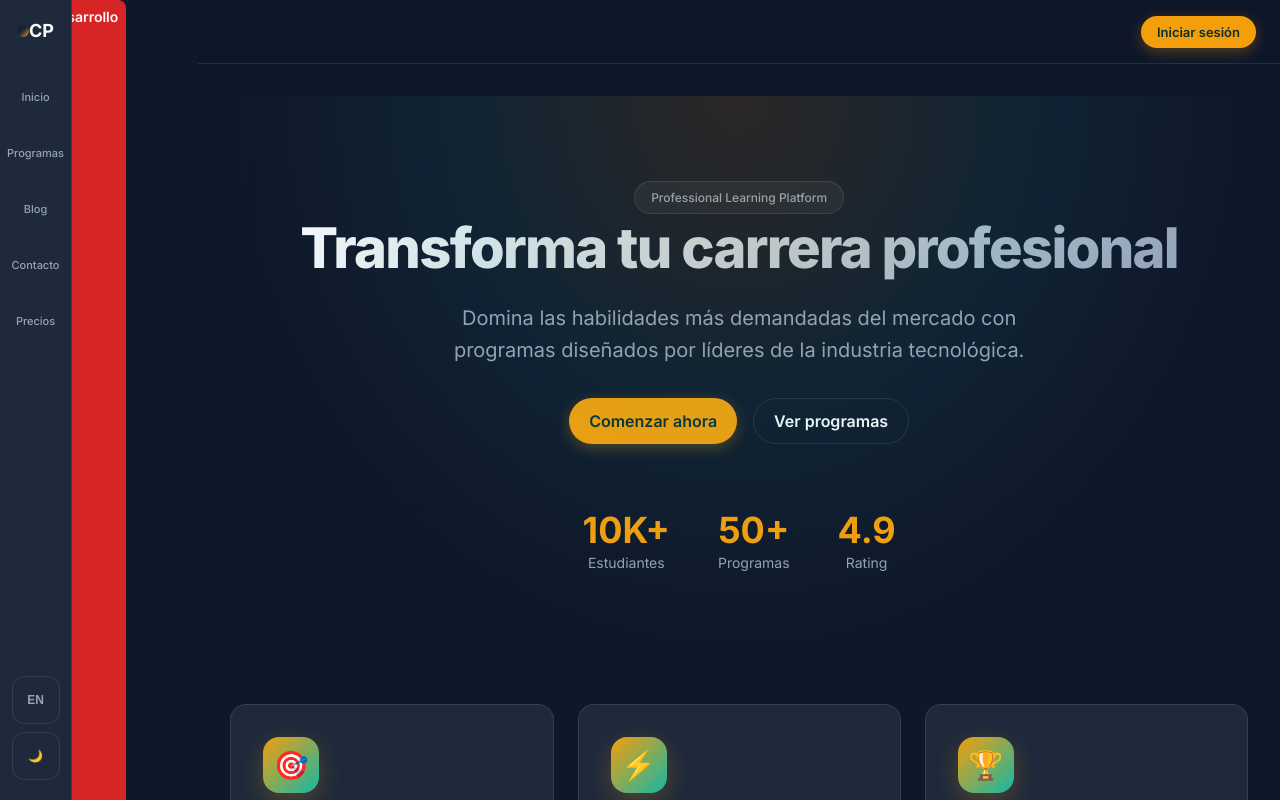
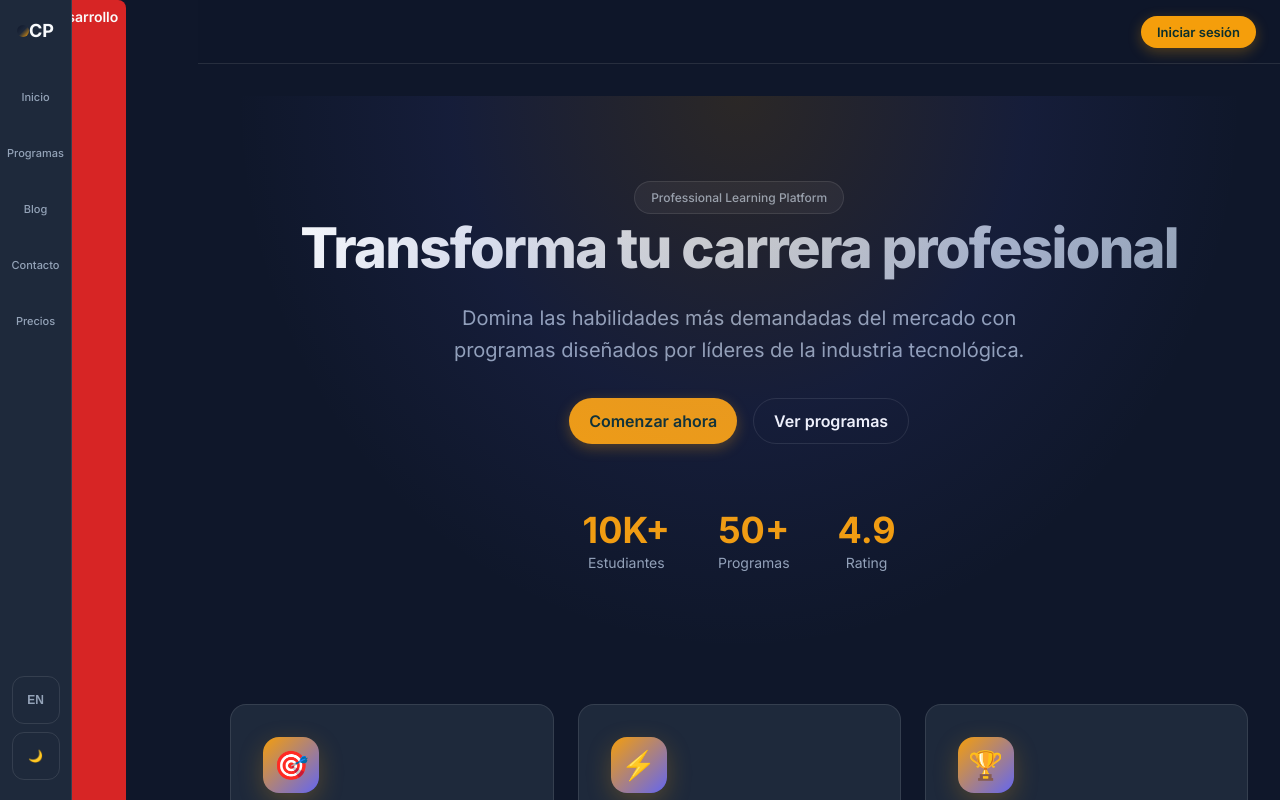
Before and after one commit to jashito/Courses_Platform, a Next.js app: page / in a window 1280 px wide. Shown: the top 800 px of the page. Built offline with nearby package versions, Linux system fonts and the light colour scheme.

Commit message:
Cambiar accent de teal a indigo para eliminar verde

```diff
--- a/src/styles/globals.css
+++ b/src/styles/globals.css
@@ -7,7 +7,7 @@
   --muted: #94a3b8;
   --primary: #f59e0b;
   --primary-strong: #fbbf24;
-  --accent: #14b8a6;
+  --accent: #6366f1;
   --border: rgba(248, 250, 252, 0.1);
   --shadow: 0 20px 50px rgba(0, 0, 0, 0.5);
   --shadow-soft: 0 10px 30px rgba(0, 0, 0, 0.3);
@@ -25,7 +25,7 @@
   --muted: #94a3b8;
   --primary: #f59e0b;
   --primary-strong: #fbbf24;
-  --accent: #14b8a6;
+  --accent: #6366f1;
   --border: rgba(248, 250, 252, 0.08);
   --shadow: 0 24px 60px rgba(0, 0, 0, 0.7);
   --shadow-soft: 0 12px 32px rgba(0, 0, 0, 0.5);
@@ -585,7 +585,7 @@ a {
   content: '';
   position: absolute;
   inset: 0;
-  background: radial-gradient(ellipse at center top, rgba(245, 158, 11, 0.12) 0%, rgba(20, 184, 166, 0.08) 40%, transparent 70%);
+  background: radial-gradient(ellipse at center top, rgba(245, 158, 11, 0.12) 0%, rgba(99, 102, 241, 0.08) 40%, transparent 70%);
   pointer-events: none;
 }
 
```
